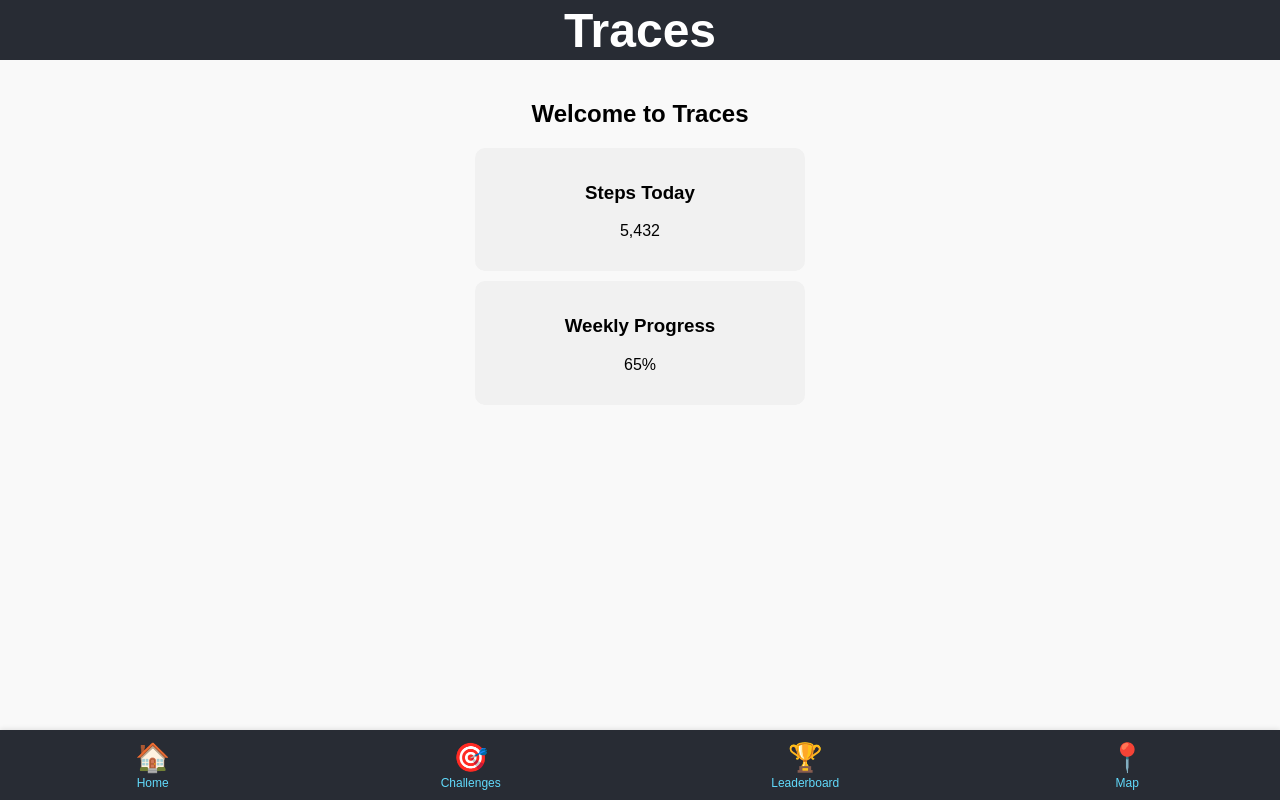
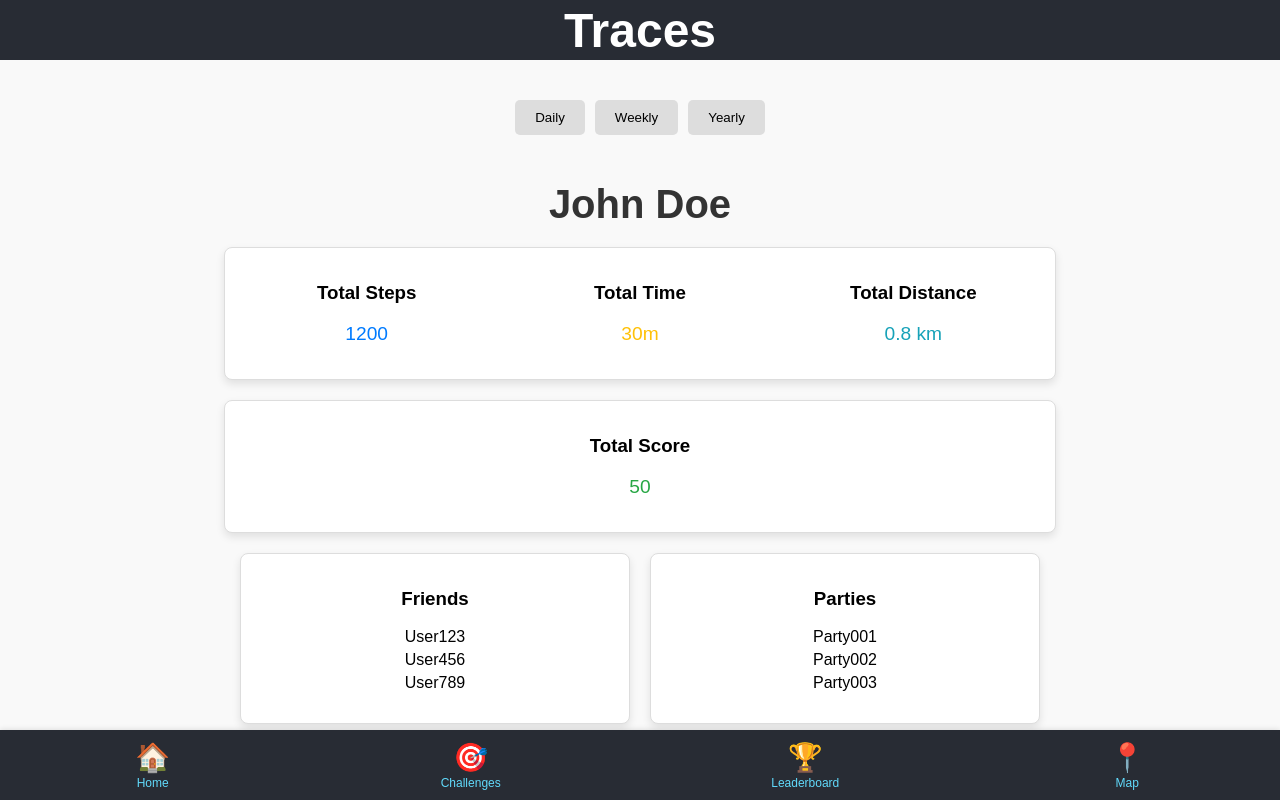
Before and after one commit to AryaanHabib/traces, a React (Create React App) app in the folder frontend/: page / in a window 1280 px wide. Built offline with nearby package versions, Linux system fonts and the light colour scheme.

Commit message:
made a home page to display user info

```diff
--- a/frontend/src/pages/FindChallenge.jsx
+++ b/frontend/src/pages/FindChallenge.jsx
@@ -113,7 +113,7 @@ function ChallengesPage() {
             }}
           >
             <h3 style={{ fontSize: '1.5rem', marginBottom: '10px' }}>
-              Shape: {challenge.shape}
+              {challenge.shape}
             </h3>
             <p style={{ fontSize: '1rem', margin: '5px 0' }}>Time: {challenge.time}</p>
             <p style={{ fontSize: '1rem', margin: '5px 0' }}>Type: {challenge.type}</p>
--- a/frontend/src/pages/Home.jsx
+++ b/frontend/src/pages/Home.jsx
@@ -1,38 +1,267 @@
-import React from 'react';
+import React, { useState } from 'react';
 
-function Home() {
+function HomePage() {
+  // Simulated data for different insights
+  const userInsights = {
+    daily: {
+      totalSteps: 1200,
+      totalTime: '30m',
+      totalDistance: '0.8 km',
+      totalScore: 50,
+    },
+    weekly: {
+      totalSteps: 8500,
+      totalTime: '4h 20m',
+      totalDistance: '5.5 km',
+      totalScore: 300,
+    },
+    yearly: {
+      totalSteps: 450000,
+      totalTime: '320h',
+      totalDistance: '380 km',
+      totalScore: 12500,
+    },
+  };
+
+  const [currentInsights, setCurrentInsights] = useState(userInsights.daily);
+
+  // Static data for Friends, Parties, and Attempts
+  const userData = {
+    friends: ['User123', 'User456', 'User789'],
+    parties: ['Party001', 'Party002', 'Party003'],
+    attempts: [
+      {
+        id: 1,
+        simplifiedRouteImage: 'https://via.placeholder.com/150',
+        description: 'Attempt 1',
+      },
+      {
+        id: 2,
+        simplifiedRouteImage: 'https://via.placeholder.com/150',
+        description: 'Attempt 2',
+      },
+      {
+        id: 3,
+        simplifiedRouteImage: 'https://via.placeholder.com/150',
+        description: 'Attempt 3',
+      },
+    ],
+  };
+
   return (
-    <div style={styles.container}>
-      <h2 style={styles.title}>Welcome to Traces</h2>
-      <div style={styles.metricCard}>
-        <h3>Steps Today</h3>
-        <p>5,432</p>
+    <div
+      style={{
+        fontFamily: 'Arial, sans-serif',
+        margin: '20px',
+        padding: '20px',
+        display: 'flex',
+        flexDirection: 'column',
+        alignItems: 'center',
+        backgroundColor: '#f9f9f9',
+      }}
+    >
+      {/* Button Group for Switching Insights */}
+      <div
+        style={{
+          display: 'flex',
+          gap: '10px',
+          marginBottom: '20px',
+        }}
+      >
+        <button
+          style={{
+            padding: '10px 20px',
+            backgroundColor: currentInsights === userInsights.daily ? '#007bff' : '#ddd',
+            color: currentInsights === userInsights.daily ? '#fff' : '#000',
+            border: 'none',
+            borderRadius: '5px',
+            cursor: 'pointer',
+            fontWeight: currentInsights === userInsights.daily ? 'bold' : 'normal',
+          }}
+          onClick={() => setCurrentInsights(userInsights.daily)}
+        >
+          Daily
+        </button>
+        <button
+          style={{
+            padding: '10px 20px',
+            backgroundColor: currentInsights === userInsights.weekly ? '#007bff' : '#ddd',
+            color: currentInsights === userInsights.weekly ? '#fff' : '#000',
+            border: 'none',
+            borderRadius: '5px',
+            cursor: 'pointer',
+            fontWeight: currentInsights === userInsights.weekly ? 'bold' : 'normal',
+          }}
+          onClick={() => setCurrentInsights(userInsights.weekly)}
+        >
+          Weekly
+        </button>
+        <button
+          style={{
+            padding: '10px 20px',
+            backgroundColor: currentInsights === userInsights.yearly ? '#007bff' : '#ddd',
+            color: currentInsights === userInsights.yearly ? '#fff' : '#000',
+            border: 'none',
+            borderRadius: '5px',
+            cursor: 'pointer',
+            fontWeight: currentInsights === userInsights.yearly ? 'bold' : 'normal',
+          }}
+          onClick={() => setCurrentInsights(userInsights.yearly)}
+        >
+          Yearly
+        </button>
       </div>
-      <div style={styles.metricCard}>
-        <h3>Weekly Progress</h3>
-        <p>65%</p>
+
+      {/* User Name */}
+      <h1 style={{ fontSize: '2.5rem', marginBottom: '20px', color: '#333' }}>John Doe</h1>
+
+      {/* Grouped Container for Steps, Time, and Distance */}
+      <div
+        style={{
+          border: '1px solid #ddd',
+          borderRadius: '8px',
+          padding: '15px',
+          backgroundColor: '#fff',
+          boxShadow: '0 4px 8px rgba(0, 0, 0, 0.1)',
+          width: '100%',
+          maxWidth: '800px',
+          marginBottom: '20px',
+        }}
+      >
+        <div
+          style={{
+            display: 'grid',
+            gridTemplateColumns: 'repeat(3, 1fr)', // Three columns for stats
+            gap: '20px',
+          }}
+        >
+          <div style={{ textAlign: 'center' }}>
+            <h3>Total Steps</h3>
+            <p style={{ fontSize: '1.2rem', color: '#007bff' }}>{currentInsights.totalSteps}</p>
+          </div>
+          <div style={{ textAlign: 'center' }}>
+            <h3>Total Time</h3>
+            <p style={{ fontSize: '1.2rem', color: '#ffc107' }}>{currentInsights.totalTime}</p>
+          </div>
+          <div style={{ textAlign: 'center' }}>
+            <h3>Total Distance</h3>
+            <p style={{ fontSize: '1.2rem', color: '#17a2b8' }}>{currentInsights.totalDistance}</p>
+          </div>
+        </div>
+      </div>
+
+      {/* Total Score Section */}
+      <div
+        style={{
+          border: '1px solid #ddd',
+          borderRadius: '8px',
+          padding: '15px',
+          backgroundColor: '#fff',
+          boxShadow: '0 4px 8px rgba(0, 0, 0, 0.1)',
+          width: '100%',
+          maxWidth: '800px',
+          textAlign: 'center',
+          marginBottom: '20px',
+        }}
+      >
+        <h3>Total Score</h3>
+        <p style={{ fontSize: '1.2rem', color: '#28a745' }}>{currentInsights.totalScore}</p>
+      </div>
+
+      {/* Friends and Parties Section */}
+      <div
+        style={{
+          display: 'grid',
+          gridTemplateColumns: 'repeat(2, 1fr)',
+          gap: '20px',
+          width: '100%',
+          maxWidth: '800px',
+          marginBottom: '20px',
+        }}
+      >
+        <div
+          style={{
+            border: '1px solid #ddd',
+            borderRadius: '8px',
+            padding: '15px',
+            backgroundColor: '#fff',
+            boxShadow: '0 4px 8px rgba(0, 0, 0, 0.1)',
+            textAlign: 'center',
+          }}
+        >
+          <h3>Friends</h3>
+          <ul style={{ listStyleType: 'none', padding: 0 }}>
+            {userData.friends.map((friend, index) => (
+              <li key={index} style={{ fontSize: '1rem', marginBottom: '5px' }}>
+                {friend}
+              </li>
+            ))}
+          </ul>
+        </div>
+
+        <div
+          style={{
+            border: '1px solid #ddd',
+            borderRadius: '8px',
+            padding: '15px',
+            backgroundColor: '#fff',
+            boxShadow: '0 4px 8px rgba(0, 0, 0, 0.1)',
+            textAlign: 'center',
+          }}
+        >
+          <h3>Parties</h3>
+          <ul style={{ listStyleType: 'none', padding: 0 }}>
+            {userData.parties.map((party, index) => (
+              <li key={index} style={{ fontSize: '1rem', marginBottom: '5px' }}>
+                {party}
+              </li>
+            ))}
+          </ul>
+        </div>
+      </div>
+
+      {/* Attempts Section */}
+      <div
+        style={{
+          border: '1px solid #ddd',
+          borderRadius: '8px',
+          padding: '15px',
+          backgroundColor: '#fff',
+          boxShadow: '0 4px 8px rgba(0, 0, 0, 0.1)',
+          width: '100%',
+          maxWidth: '800px',
+          textAlign: 'center',
+        }}
+      >
+        <h3>Attempts</h3>
+        <div
+          style={{
+            display: 'flex',
+            flexDirection: 'column',
+            gap: '15px',
+            alignItems: 'center',
+          }}
+        >
+          {userData.attempts.map((attempt) => (
+            <div key={attempt.id}>
+              <img
+                src={attempt.simplifiedRouteImage}
+                alt={attempt.description}
+                style={{
+                  width: '90%',
+                  maxWidth: '600px',
+                  height: 'auto',
+                  borderRadius: '8px',
+                  boxShadow: '0 2px 4px rgba(0, 0, 0, 0.1)',
+                }}
+              />
+              <p>{attempt.description}</p>
+            </div>
+          ))}
+        </div>
       </div>
     </div>
   );
 }
 
-const styles = {
-  container: {
-    padding: '20px',
-    textAlign: 'center',
-  },
-  title: {
-    fontSize: '24px',
-    marginBottom: '20px',
-  },
-  metricCard: {
-    padding: '15px',
-    margin: '10px auto',
-    backgroundColor: '#f1f1f1',
-    borderRadius: '10px',
-    maxWidth: '300px',
-    textAlign: 'center',
-  },
-};
-
-export default Home;
+export default HomePage;
```
Also changed, not shown: 1 other file (tests, documents, lock files or other folders).
